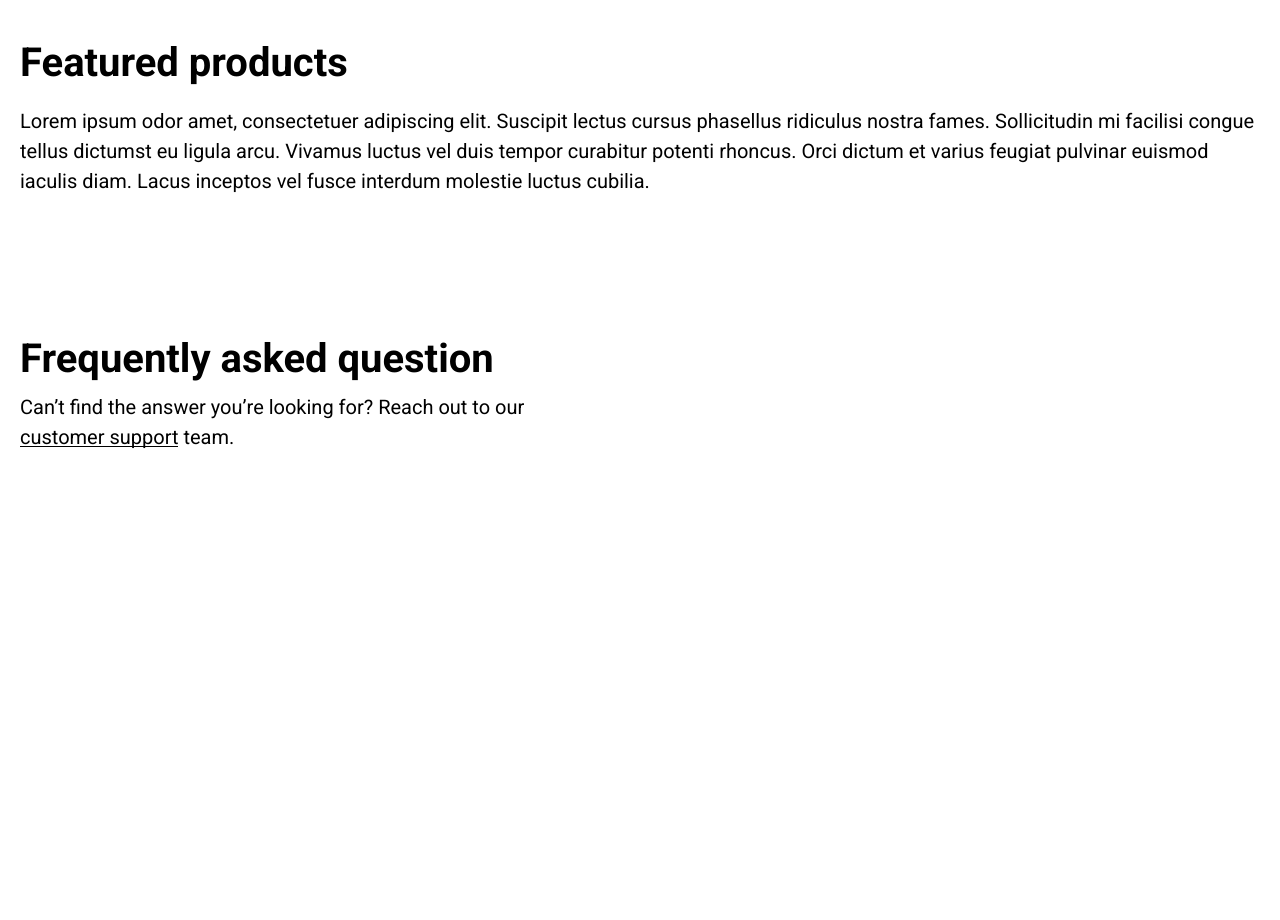
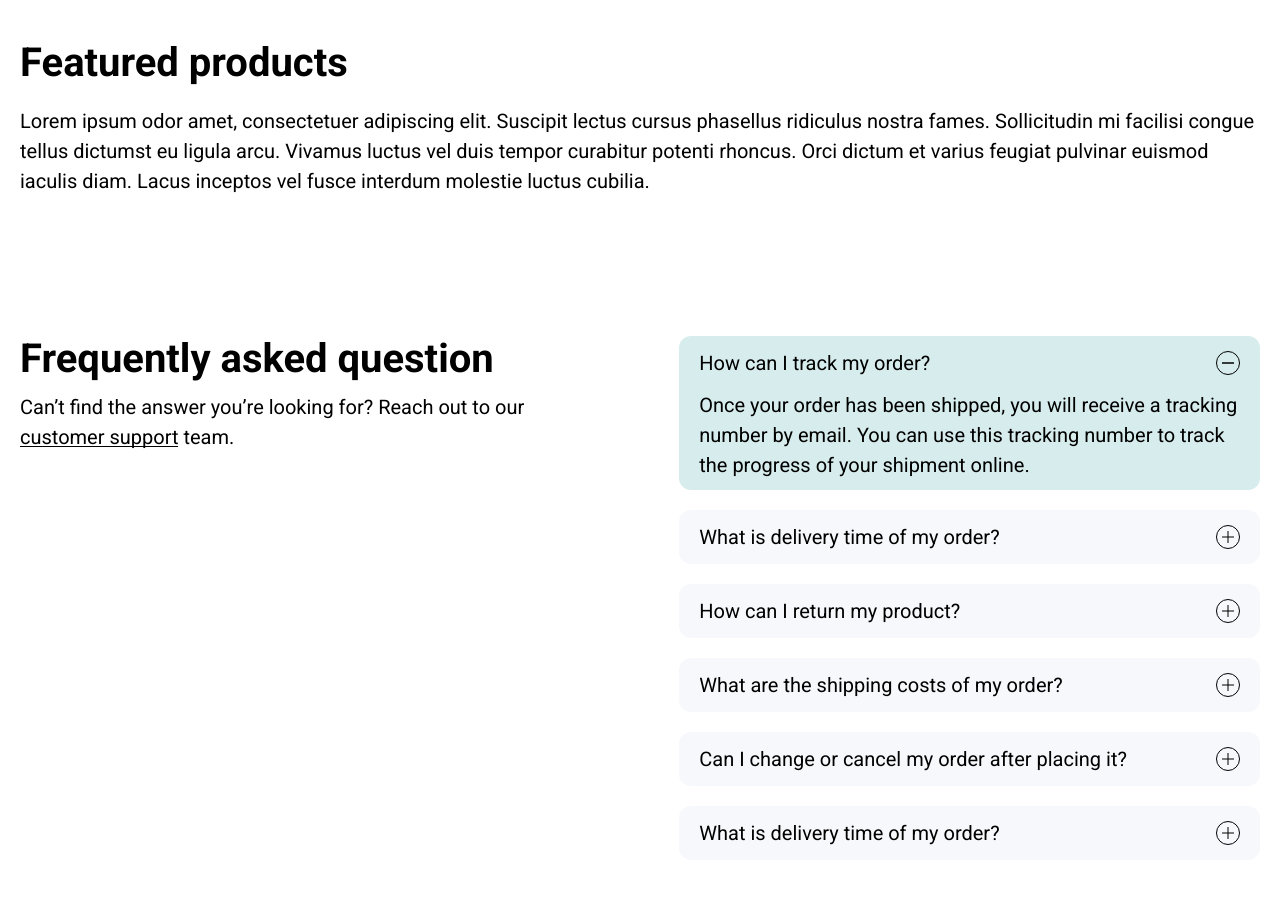
Before and after one commit to Kr1s10/TSEcom-test-task, a plain HTML site: page index.html in a window 1280 px wide. Before the commit the page ends 800 px from the top, so only its background shows below. Drawn offline with nearby package versions, Linux system fonts and the light colour scheme; no server answers.

Commit message:
feat: add accordion functionality

```diff
--- a/index.html
+++ b/index.html
@@ -48,8 +48,8 @@
       </p>
     </div>
     <div class="section__content">
-      <div class="accordion">
-        <template>
+      <div class="accordion" id="accordion">
+        <template id="accordion-template">
           <div class="accordion__item">
             <button class="accordion__header" aria-expanded="false">
               <span class="accordion__header-text"></span>
--- a/js/index.js
+++ b/js/index.js
@@ -1,7 +1,10 @@
-import { ACCESS_TOKEN, query, URL } from "./data.js";
+import { ACCESS_TOKEN, faqData, query, URL } from "./data.js";
 import Product from "./product.js";
 
-fetchProducts(URL);
+document.addEventListener('DOMContentLoaded', () => {
+  fetchProducts(URL);
+  renderAccordion(faqData, 'accordion', 'accordion-template');
+});
 
 async function fetchProducts (url) {
   try {
@@ -36,3 +39,41 @@ function renderProducts(products, containerId, templateId) {
     container.append(productElement);
   });
 }
+
+function renderAccordion(items, containerId, templateId) {
+  const container = document.getElementById(containerId);
+  const accordionTemplate = document.getElementById(templateId);
+
+  items.forEach((item, idx) => {
+    const accordionItem = createAccordionItem(item, accordionTemplate, container, idx === 0);
+    container.append(accordionItem);
+  });
+}
+
+function createAccordionItem({title, content}, template, container, isFirstItem) {
+  const clone = template.content.cloneNode(true);
+  const accordionItem = clone.querySelector(".accordion__item");
+  const accordionButton = accordionItem.querySelector(".accordion__header")
+  const titleElement = accordionItem.querySelector(".accordion__header-text");
+  const contentElement = accordionItem.querySelector(".accordion__text");
+
+  titleElement.textContent = title;
+  contentElement.textContent = content;
+
+  if (isFirstItem) accordionButton.setAttribute('aria-expanded', 'true');
+
+  accordionButton.addEventListener('click', () => toggleAccordion(accordionButton, container));
+
+  return accordionItem;
+}
+
+function toggleAccordion(button, container) {
+  const isExpanded = button.getAttribute('aria-expanded') === 'true';
+  const allButtons = container.querySelectorAll('.accordion__header');
+
+  allButtons.forEach(item => item.setAttribute('aria-expanded', 'false'));
+
+  if (!isExpanded) {
+    button.setAttribute('aria-expanded', 'true');
+  }
+}
```
